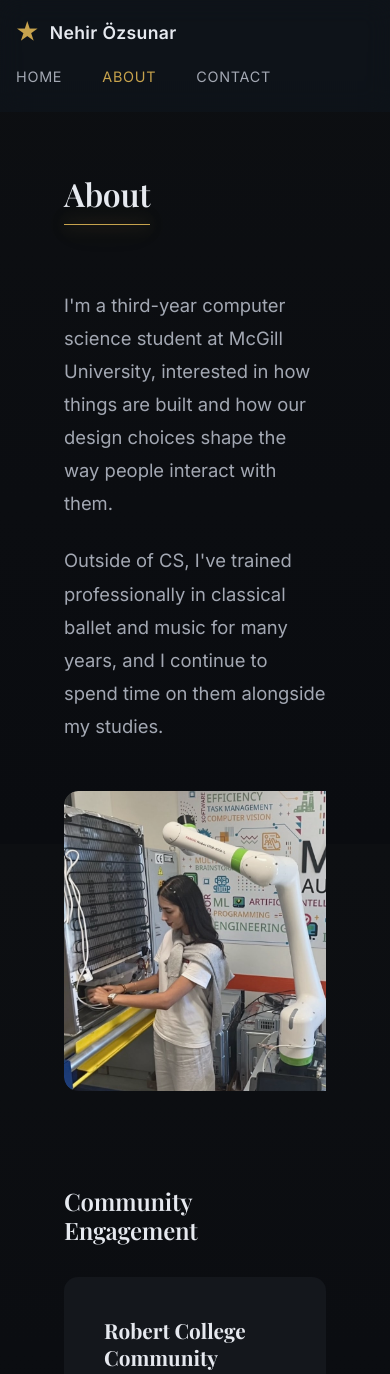
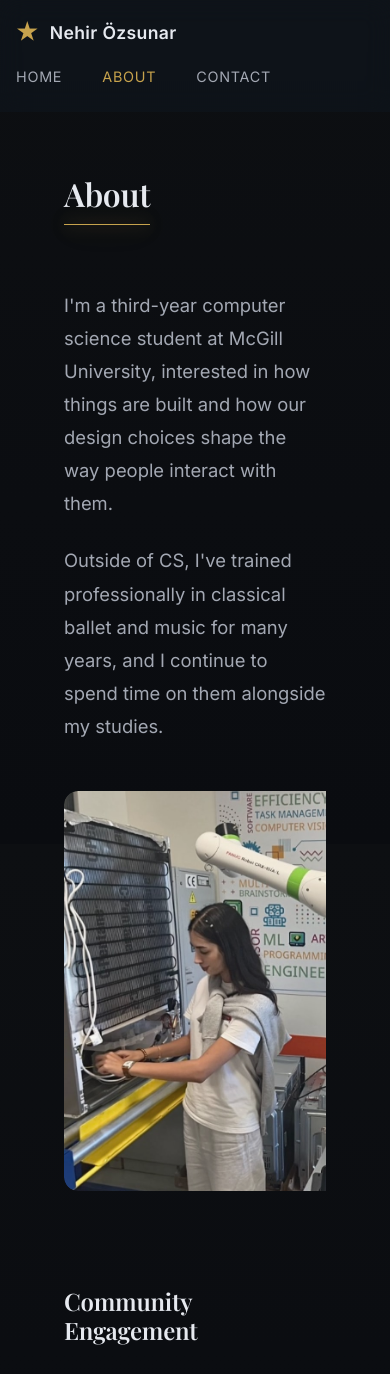
Before and after one commit to nehirozs/my-website, a React (Vite) app: page /about in a window 390 px wide. Shown: the top 1374 px of the page. Built offline with nearby package versions, Linux system fonts and the light colour scheme.

Commit message:
mobile 3

```diff
--- a/src/styles/globals.css
+++ b/src/styles/globals.css
@@ -116,8 +116,9 @@
     }
 
     .photo-card img {
-      height: 300px !important;
-      object-fit: cover !important;
+      height: auto !important;
+      max-height: 400px !important;
+      object-fit: contain !important;
     }
 
   }
```
